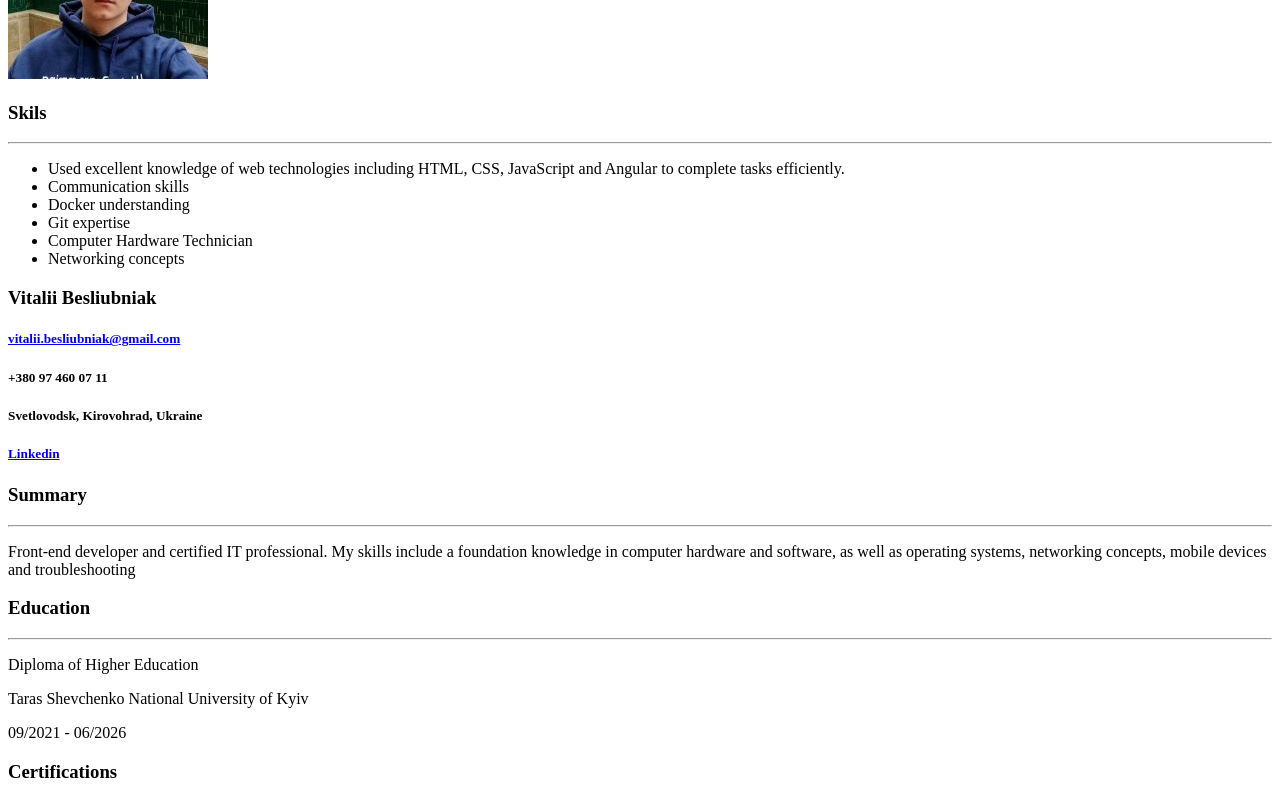
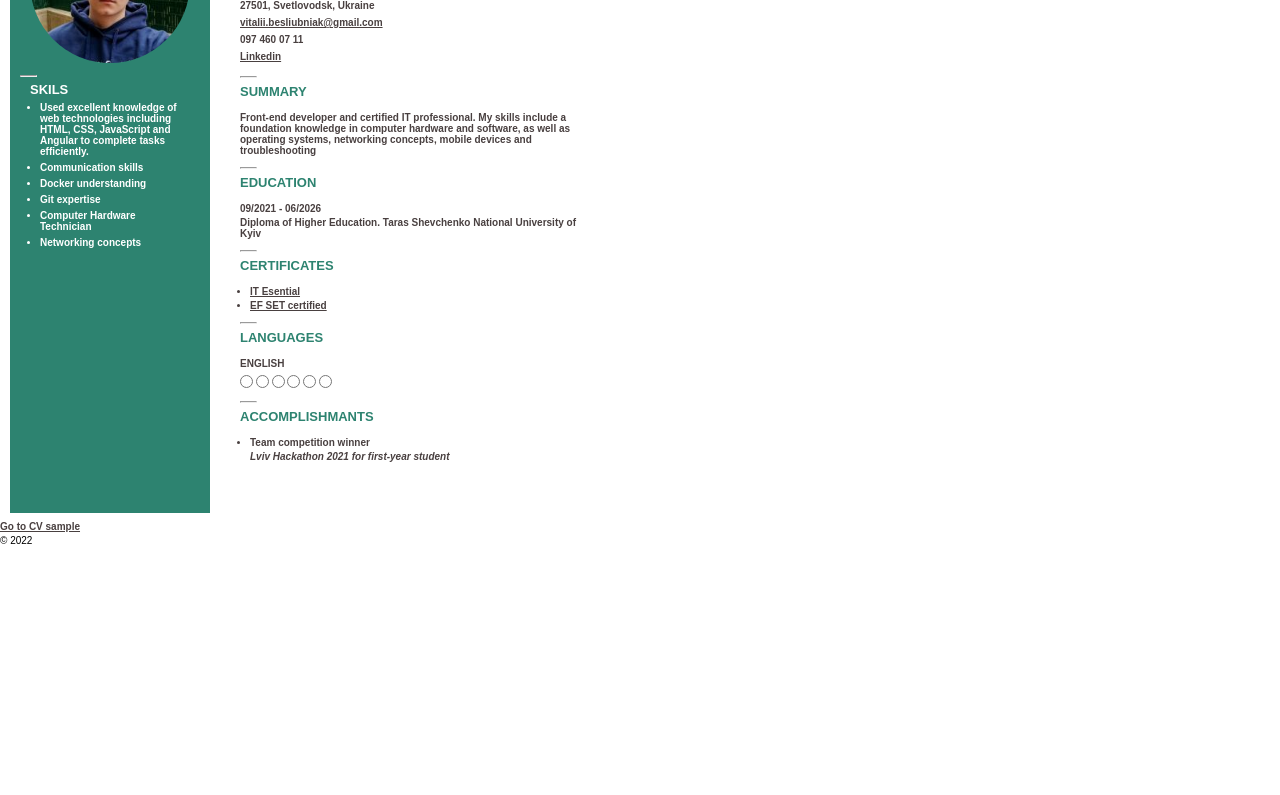
Before and after one commit to Vetal0205/WebDev_2022_MIT21, a plain HTML site: page lab1/index.html in a window 1280 px wide. Shown: the part 129-924 px from the top of the page. After the commit the page ends 800 px from the top, so only its background shows below. Drawn offline with Linux system fonts and the light colour scheme.

Commit message:
Changed template, added css

```diff
--- /dev/null
+++ b/lab1/css/style.css
@@ -0,0 +1,112 @@
+img {
+
+    border-radius: 100%;
+    height: 160px;
+    width: 160px;
+    margin: 20px;
+
+}
+
+h1 {
+    font-size: 35px;
+    color: rgb(73, 64, 64);
+}
+
+h3 {
+    color: rgb(45, 131, 112);
+    font-size: 13px;
+    font-weight: 900;
+}
+p, li, a
+{
+    color: rgb(73, 64, 64);
+    font-weight: 600;
+}
+hr {
+    width: 15px;
+    align-items: stretch;
+    color: rgb(45, 131, 112);
+}
+
+.container,
+header {
+    display: flex;
+    margin: 0px;
+
+
+}
+
+* {
+    background-color: rgb(255, 255, 255);
+    max-width: 595px;
+    padding: 0px;
+    margin: 0px;
+    margin-top: 3px;
+    font-family:Arial, Helvetica, sans-serif;
+    font-size: 10px;
+}
+.left-colum aside
+{
+    height: 630px;
+}
+.left-colum * {
+    background-color: rgb(45, 131, 112);
+    color: white;
+    flex: 1 1 300px;
+    margin-left: 10px;
+    margin-right: 10px;
+    margin-bottom: 5px;
+    max-width: 300px;
+}
+
+
+.right-colum {
+
+    margin-top: 25px;
+    margin-left: 20px;
+    margin-bottom: 5px;
+}
+
+.right-colum h3 {
+    padding-bottom: 10px;
+    padding-top: 3px;
+}
+
+.contacts {
+    margin-top: 15px;
+    padding-bottom: 8px;
+
+}
+.contacts *{
+    padding-bottom: 3px;
+}
+
+.summary {
+    padding-bottom: 8px;
+}
+.summary p
+*{
+    padding-bottom: 3px;
+}
+.education {
+    padding-bottom: 8px;
+}
+
+.certitcates {
+    padding-bottom: 8px;
+}
+
+.certitcates li {
+    margin-left: 10px;
+}
+
+.languages {
+    padding-bottom: 8px;
+}
+.honors
+{
+    padding-bottom: 8px;
+}
+.honors li{
+    margin-left: 10px;
+}
--- a/lab1/index.html
+++ b/lab1/index.html
@@ -10,17 +10,19 @@
 
 <body>
     <header>
-
-
+        <link rel="stylesheet" href="./css/style.css">
     </header>
+    <div class="container">
+        <div class="left-colum">
             <aside>
                 <!-- left colum -->
                 <div>
                     <img src="./img/photo_2022-04-01_15-11-49.jpg" alt="My photo">
                 </div>
                 <!-- skils -->
-        <h3>Skils</h3>
-        <hr>
+                <hr width="20px">
+                <section class>
+                    <h3>SKILS</h3>
                     <ul>
                         <li>Used excellent knowledge of web technologies including HTML, CSS, JavaScript and Angular to
                             complete tasks efficiently.
@@ -31,51 +33,44 @@
                         <li>Computer Hardware Technician</li>
                         <li>Networking concepts</li>
                     </ul>
-
-
-
+                </section>
             </aside>
-    <div>
+        </div>
         <!-- right colum -->
-        <section>
-            <section>
-                <h1>Vitalii Besliubniak</h1>
-                <h5><a href="mailto:vitalii.besliubniak@gmail.com">vitalii.besliubniak@gmail.com</a></h5>
-                <h5>+380 97 460 07 11</h5>
-                <h5>Svetlovodsk, Kirovohrad, Ukraine</h5>
-                <h5><a href="https://www.linkedin.com/in/vitalii-besliubniak-ab4709236/" target="_blank">Linkedin</a>
-                </h5>
+        <section class="right-colum">
+            <h1>VITALII BESLIUBNIAK</h1>
+            <section class="contacts">
+                <p>27501, Svetlovodsk, Ukraine</p>
+                <p><a href="mailto:vitalii.besliubniak@gmail.com">vitalii.besliubniak@gmail.com</a></p>
+                <p>097 460 07 11</p>
+                <p><a href="https://www.linkedin.com/in/vitalii-besliubniak-ab4709236/" target="_blank">Linkedin</a></p>
             </section>
             <!-- Summary -->
-            <section>
+            <section class="summary">
+                <hr>
+                <h3>SUMMARY</h3>
                 <div>
-                    <h3>Summary</h3>
-                    <hr>
                     <p>Front-end developer and certified IT professional. My skills include a foundation knowledge in
-                        computer
-                        hardware and software, as well as operating systems, networking concepts, mobile devices and
+                        computer hardware and software, as well as operating systems, networking concepts, mobile
+                        devices and
                         troubleshooting
                     </p>
                 </div>
             </section>
-            <section>
+            <section class="education">
                 <!-- Education -->
                 <div>
-                    <h3>Education</h3>
                     <hr>
-                </div>
-                <div>
-                    <p>Diploma of Higher Education</p>
-                    <p>Taras Shevchenko National University of Kyiv</p>
+                    <h3>EDUCATION</h3>
                     <p>09/2021 - 06/2026</p>
+                    <p>Diploma of Higher Education.
+                        Taras Shevchenko National University of Kyiv</p>
                 </div>
             </section>
-            <section>
+            <section class="certitcates">
                 <!-- Certificates -->
-                <div>
-                    <h3>Certifications</h3>
                 <hr>
-                </div>
+                <h3>CERTIFICATES</h3>
                 <div>
                     <ul>
                         <li><a
@@ -85,12 +80,12 @@
                     </ul>
                 </div>
             </section>
-            <section>
+            <section class="languages">
                 <!-- languages   -->
-                <h3>Languages</h3>
                 <hr>
+                <h3>LANGUAGES</h3>
                 <div>
-                    <h4>English</h4>
+                    <p>ENGLISH</p>
                     <div>
                         <form>
                             <input type="radio" , id="eng_1" , name="English Level" , value="A2">
@@ -103,12 +98,10 @@
                     </div>
                 </div>
             </section>
-            <section>
+            <section class="honors">
                 <!-- Honours and awards -->
-                <div>
-                    <h3>Accomplishments</h3>
                 <hr>
-                </div>
+                <h3>ACCOMPLISHMANTS</h3>
                 <div>
                     <ul>
                         <li>
```
Lines whose indentation alone changed are shown as unchanged.
